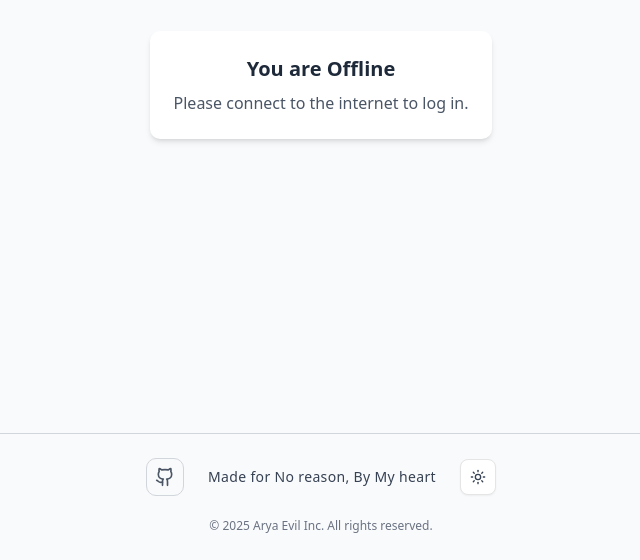
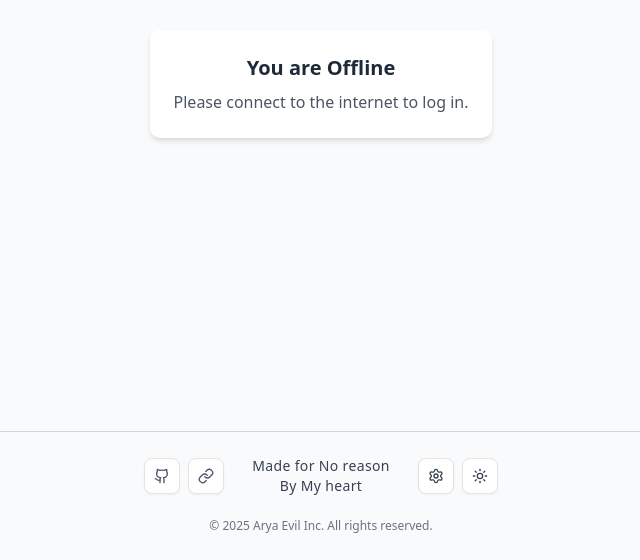
Before and after one commit to Arya4930/UniCC, a Next.js app: page /~offline in a window 1280 px wide. Shown: the part 240-800 px from the top of the page, without its empty margins (319-959 px from the left). Built offline with nearby package versions, Linux system fonts and the light colour scheme.

Commit message:
DataPage Addition

```diff
--- a/package.json
+++ b/package.json
@@ -1,6 +1,6 @@
 {
   "name": "unicc",
-  "version": "0.1.10",
+  "version": "0.2.0",
   "private": true,
   "scripts": {
     "dev": "next dev --experimental-https",
--- /dev/null
+++ b/src/components/custom/DataPage.js
@@ -0,0 +1,78 @@
+"use client";
+
+import { X } from "lucide-react";
+import { useState } from "react";
+import { Button } from "../ui/button";
+
+function LocalStorageItem({ storageKey, value, onDelete }) {
+    const [showValue, setShowValue] = useState(
+        storageKey !== "username" && storageKey !== "password"
+    );
+
+    let parsedValue = value;
+    try {
+        parsedValue = JSON.stringify(JSON.parse(value), null, 2);
+    } catch (e) {
+    }
+
+    return (
+        <div className="flex bg-white dark:bg-gray-800 midnight:bg-gray-800 p-3 rounded-lg shadow border border-gray-300 dark:border-gray-700 midnight:border-gray-700">
+            <div className="flex-1">
+                <p className="font-medium text-gray-800 dark:text-gray-100 midnight:text-gray-200">
+                    {storageKey}
+                </p>
+                <pre
+                    className={`text-sm text-gray-600 dark:text-gray-400 midnight:text-gray-300 break-all mt-1 whitespace-pre-wrap font-mono ${!showValue ? "blur-sm select-none" : ""
+                        }`}
+                    onClick={() => setShowValue(true)}
+                >
+                    {parsedValue}
+                </pre>
+            </div>
+
+            <button
+                onClick={onDelete}
+                className="ml-3 text-red-500 hover:text-red-700 dark:hover:text-red-400 midnight:hover:text-red-400 transition cursor-pointer"
+            >
+                <X size={18} />
+            </button>
+        </div>
+    );
+}
+
+export default function DataPage({ handleClose, handleDeleteItem, storageData }) {
+    return (
+        <div className="fixed inset-0 z-50 bg-gray-100 dark:bg-gray-900 midnight:bg-[#0a0a12] bg-opacity-95 flex flex-col items-center justify-start overflow-y-auto p-6">
+            <div className="w-full flex justify-between items-center mb-6 max-w-3xl">
+                <h2 className="text-2xl font-semibold text-gray-800 dark:text-gray-200 midnight:text-gray-100">
+                    LocalStorage Data
+                </h2>
+                <Button
+                    variant="ghost"
+                    size="icon"
+                    onClick={handleClose}
+                    className="cursor-pointer hover:bg-gray-200 dark:hover:bg-gray-800 midnight:hover:bg-gray-800"
+                >
+                    <X size={22} className="text-gray-600 dark:text-gray-300 midnight:text-gray-200" />
+                </Button>
+            </div>
+
+            <div className="w-full max-w-3xl space-y-3">
+                {Object.keys(storageData).length === 0 ? (
+                    <p className="text-sm text-gray-500 dark:text-gray-400 midnight:text-gray-400 text-center">
+                        No data found
+                    </p>
+                ) : (
+                    Object.entries(storageData).map(([key, value]) => (
+                        <LocalStorageItem
+                            key={key}
+                            storageKey={key}
+                            value={value}
+                            onDelete={() => handleDeleteItem(key)}
+                        />
+                    ))
+                )}
+            </div>
+        </div>
+    );
+}
--- a/src/components/custom/Footer.jsx
+++ b/src/components/custom/Footer.jsx
@@ -1,32 +1,92 @@
 "use client";
 
-import { Github } from "lucide-react";
+import { useState } from "react";
+import { Github, Settings, Link } from "lucide-react";
 import { ModeToggle } from "./toggle";
+import { Button } from "../ui/button";
+import DataPage from "./DataPage";
 
-export default function Footer() {
+export default function Footer({ isLoggedIn }) {
+  const [showStoragePage, setShowStoragePage] = useState(false);
+  const [storageData, setStorageData] = useState({});
+
+  const openStoragePage = () => {
+    const data = {};
+    for (let i = 0; i < localStorage.length; i++) {
+      const key = localStorage.key(i);
+      data[key] = localStorage.getItem(key);
+    }
+
+    const sortedEntries = Object.entries(data).sort(
+      (a, b) => (a[1]?.length || 0) - (b[1]?.length || 0)
+    );
+
+    const sortedData = Object.fromEntries(sortedEntries);
+    const ordered = {};
+    if (sortedData.username) ordered.username = sortedData.username;
+    if (sortedData.password) ordered.password = sortedData.password;
+    for (const key in sortedData) {
+      if (key !== "username" && key !== "password") {
+        ordered[key] = sortedData[key];
+      }
+    }
+
+    setStorageData(ordered);
+    setShowStoragePage(true);
+  };
+
+
+  const handleDeleteItem = (key) => {
+    localStorage.removeItem(key);
+    setStorageData((prev) => {
+      const updated = { ...prev };
+      delete updated[key];
+      return updated;
+    });
+  };
+
+  const handleClose = () => setShowStoragePage(false);
+
   return (
     <footer className="bg-transparent text-gray-700 dark:text-gray-300 midnight:text-gray-300 flex items-center justify-center">
+      {showStoragePage && isLoggedIn && <DataPage handleClose={handleClose} handleDeleteItem={handleDeleteItem} storageData={storageData} />}
       <div className="max-w-7xl mx-auto px-3 py-6 text-center w-full">
         <hr className="border-gray-300 dark:border-gray-700 midnight:border-gray-700 w-11/12 mx-auto mb-6" />
 
-        <div className="flex items-center justify-center gap-6 mb-4">
+        <div className="flex items-center justify-center gap-2 mb-4">
+          <Button variant="outline" size="icon" asChild>
             <a
               href="https://github.com/Arya4930/UniCC"
               target="_blank"
               rel="noopener noreferrer"
-            className="flex items-center justify-center p-2 border border-gray-300 dark:border-gray-600 midnight:border-gray-600 rounded-lg hover:bg-gray-100 dark:hover:bg-gray-700 midnight:hover:bg-gray-800 transition"
             >
               <Github
                 size={20}
                 className="text-gray-600 dark:text-gray-300 midnight:text-gray-300"
               />
             </a>
+          </Button>
+          <Button variant="outline" size="icon" asChild>
+            <a
+              href="https://arya22.vercel.app/"
+              target="_blank"
+              rel="noopener noreferrer"
+            >
+              <Link
+                size={20}
+                className="text-gray-600 dark:text-gray-300 midnight:text-gray-300"
+              />
+            </a>
+          </Button>
 
-          <p className="text-sm font-medium tracking-wide">
-            Made for No reason, By My heart{" "}
+          <p className="text-sm font-medium tracking-wide px-5">
+            Made for No reason<br></br>By My heart{" "}
             {/* <span className="ml-2 text-xs text-gray-400">v0.1.3</span> */}
           </p>
 
+          <Button variant="outline" size="icon" onClick={openStoragePage}>
+            <Settings className="h-[1.2rem] w-[1.2rem] scale-100 rotate-0 transition-all dark:scale-0 dark:-rotate-90" />
+          </Button>
           <ModeToggle />
         </div>
 
--- a/src/components/custom/Main.js
+++ b/src/components/custom/Main.js
@@ -308,7 +308,7 @@ export default function LoginPage() {
         />
       )}
 
-      <Footer />
+      <Footer isLoggedIn={isLoggedIn}/>
     </div>
   );
 }
```
Lines whose indentation alone changed are shown as unchanged.
